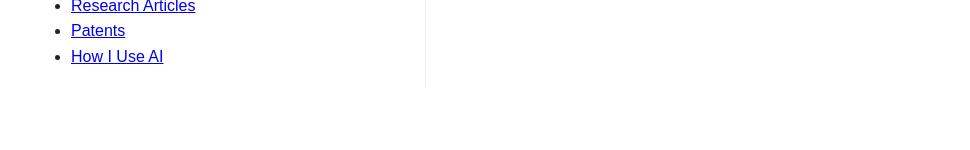
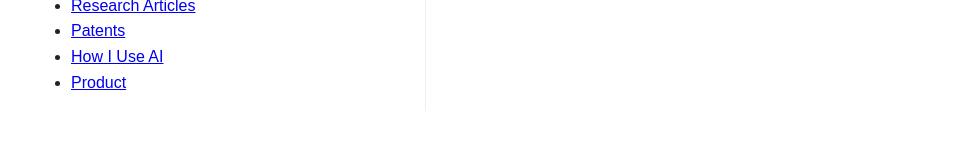
Before and after one commit to Thefallenxjedi/my-thoughts-site, a plain HTML site: page index.html in a window 1280 px wide. Shown: the part 502-652 px from the top of the page, without its empty margins (1-971 px from the left). Drawn offline with Linux system fonts and the light colour scheme; no server answers.

Commit message:
Update index.html

```diff
--- a/index.html
+++ b/index.html
@@ -116,6 +116,7 @@
         <li><a href="research.html">Research Articles</a></li>
         <li><a href="patents.html">Patents</a></li>
         <li><a href="ai.html">How I Use AI</a></li>
+        <li><a href="product.html">Product</a></li>
       </ul>
     </div>
 
```
